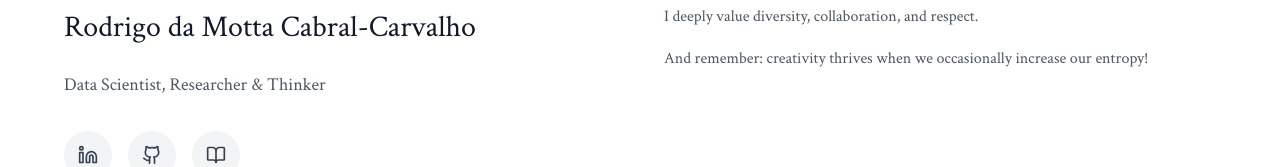
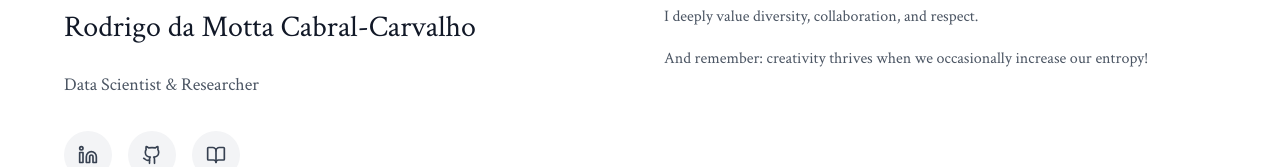
Before and after one commit to Rodrigo-Motta/myweb, a React (Vite) app: page / in a window 1280 px wide. Shown: the part 270-437 px from the top of the page. Built offline with nearby package versions, Linux system fonts and the light colour scheme; no server answers.

Commit message:
updated hero

```diff
--- a/src/components/Hero.tsx
+++ b/src/components/Hero.tsx
@@ -17,7 +17,7 @@ const Hero = () => {
               Rodrigo da Motta Cabral-Carvalho
             </h1>
             <p className="font-serif text-lg text-gray-600 mb-8 leading-relaxed">
-              Data Scientist, Researcher & Thinker
+              Data Scientist & Researcher
             </p>
 
             {/* Social Media Buttons */}
```
